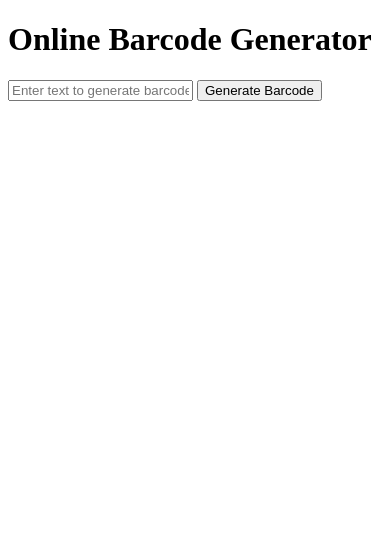
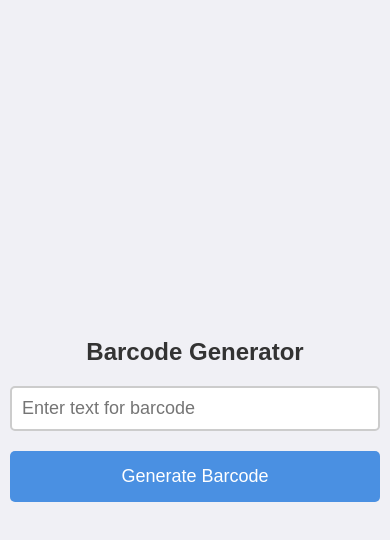
Before and after one commit to aitwg/barcode, a plain HTML site: page index.html in a window 390 px wide. Drawn offline with Linux system fonts and the light colour scheme.

Commit message:
Update index.html
support mobile version

```diff
--- a/index.html
+++ b/index.html
@@ -4,25 +4,89 @@
     <meta charset="UTF-8">
     <meta name="viewport" content="width=device-width, initial-scale=1.0">
     <title>Barcode Generator</title>
-    <script src="https://cdn.jsdelivr.net/npm/jsbarcode@3.11.0/dist/JsBarcode.all.min.js"></script>
+    <style>
+        body {
+            font-family: Arial, sans-serif;
+            display: flex;
+            flex-direction: column;
+            align-items: center;
+            justify-content: center;
+            height: 100vh;
+            margin: 0;
+            background-color: #f0f0f5;
+        }
+        .container {
+            width: 100%;
+            max-width: 400px;
+            padding: 10px;
+            box-sizing: border-box;
+            text-align: center;
+        }
+        h1 {
+            color: #333;
+            margin-bottom: 20px;
+            font-size: 24px;
+        }
+        input[type="text"] {
+            width: 100%;
+            padding: 10px;
+            font-size: 18px;
+            border: 2px solid #ccc;
+            border-radius: 5px;
+            margin-bottom: 20px;
+            box-sizing: border-box;
+        }
+        button {
+            width: 100%;
+            padding: 15px;
+            font-size: 18px;
+            background-color: #4a90e2;
+            color: white;
+            border: none;
+            border-radius: 5px;
+            cursor: pointer;
+        }
+        button:hover {
+            background-color: #357abd;
+        }
+        #barcode {
+            margin-top: 20px;
+            text-align: center;
+        }
+        canvas {
+            max-width: 100%;
+            height: auto;
+        }
+    </style>
 </head>
 <body>
-    <h1>Online Barcode Generator</h1>
-    <input type="text" id="barcodeValue" placeholder="Enter text to generate barcode">
-    <button onclick="generateBarcode()">Generate Barcode</button>
-    <br>
-    <svg id="barcode"></svg>
+    <div class="container">
+        <h1>Barcode Generator</h1>
+        <input type="text" id="barcodeInput" placeholder="Enter text for barcode">
+        <button onclick="generateBarcode()">Generate Barcode</button>
+        <div id="barcode"></div>
+    </div>
 
+    <script src="https://cdn.jsdelivr.net/npm/jsbarcode@3.11.0/dist/JsBarcode.all.min.js"></script>
     <script>
         function generateBarcode() {
-            var value = document.getElementById('barcodeValue').value;
-            JsBarcode("#barcode", value, {
-                format: "CODE128",
-                lineColor: "#0aa",
-                width: 2,
-                height: 100,
-                displayValue: true
-            });
+            const input = document.getElementById('barcodeInput').value;
+            const barcodeDiv = document.getElementById('barcode');
+            barcodeDiv.innerHTML = ''; // Clear any existing barcode
+
+            if (input.trim() !== '') {
+                const canvas = document.createElement('canvas');
+                JsBarcode(canvas, input, {
+                    format: "CODE128",
+                    displayValue: true,
+                    lineColor: "#000",
+                    width: 2,
+                    height: 100
+                });
+                barcodeDiv.appendChild(canvas);
+            } else {
+                alert("Please enter some text to generate the barcode.");
+            }
         }
     </script>
 </body>
```
